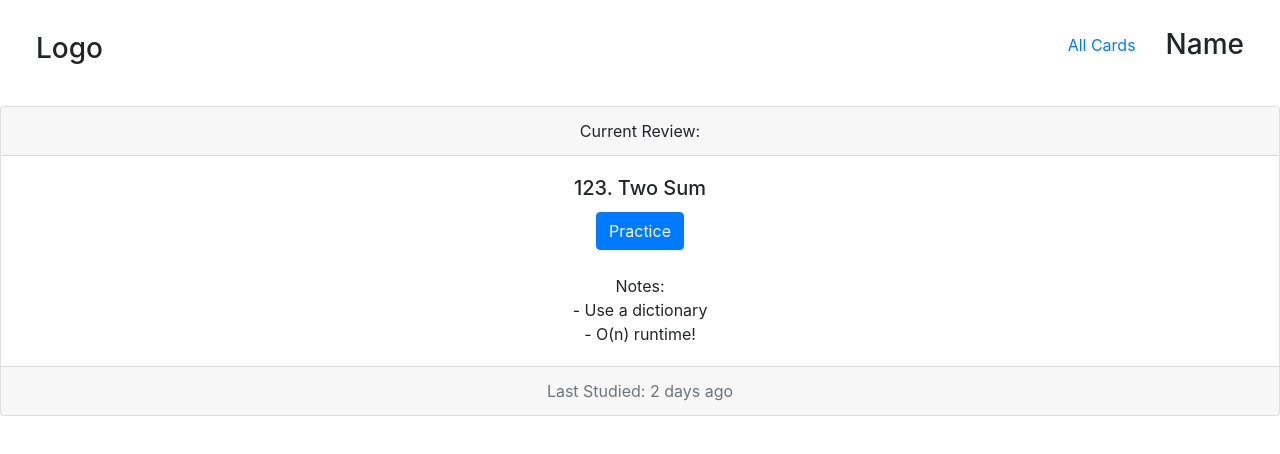
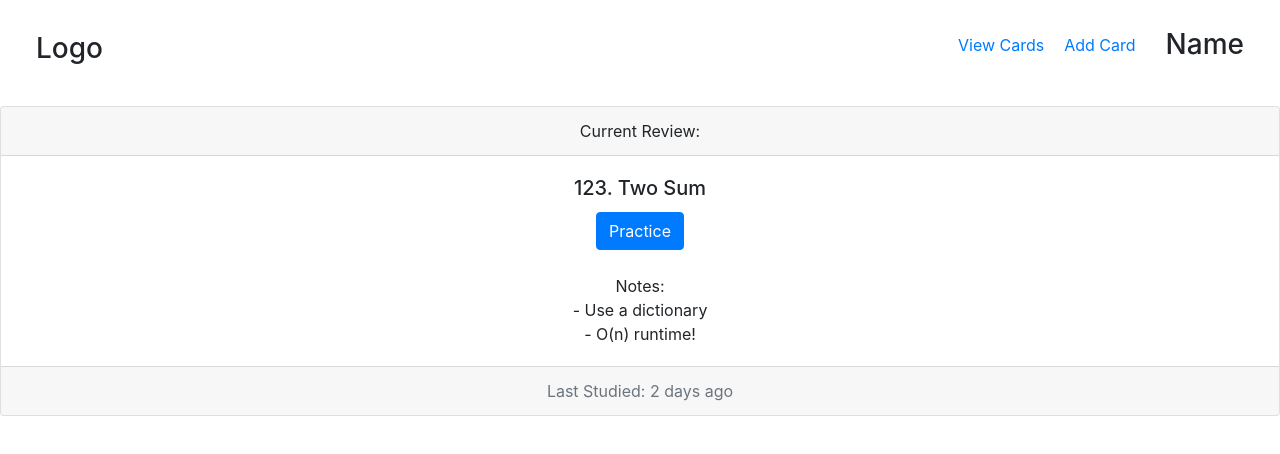
Before and after one commit to nguyenethan01/algoSR, a React (Create React App) app in the folder website/: page /home in a window 1280 px wide. Shown: the top 454 px of the page. Built offline with nearby package versions, Linux system fonts and the light colour scheme.

Commit message:
Add add-card to navbar

```diff
--- a/website/src/components/NavBar/NavBar.js
+++ b/website/src/components/NavBar/NavBar.js
@@ -10,8 +10,13 @@ function NavBar(){
       </div>
       <ul className="right">
         <li  className="elem">
-          <Link to="/about">
-            All Cards
+          <Link to="/cards">
+            View Cards
+          </Link>
+        </li>
+        <li className="elem">
+          <Link to="/addcard">
+            Add Card
           </Link>
         </li>
         <h3 className="nav-name">Name</h3>
```
